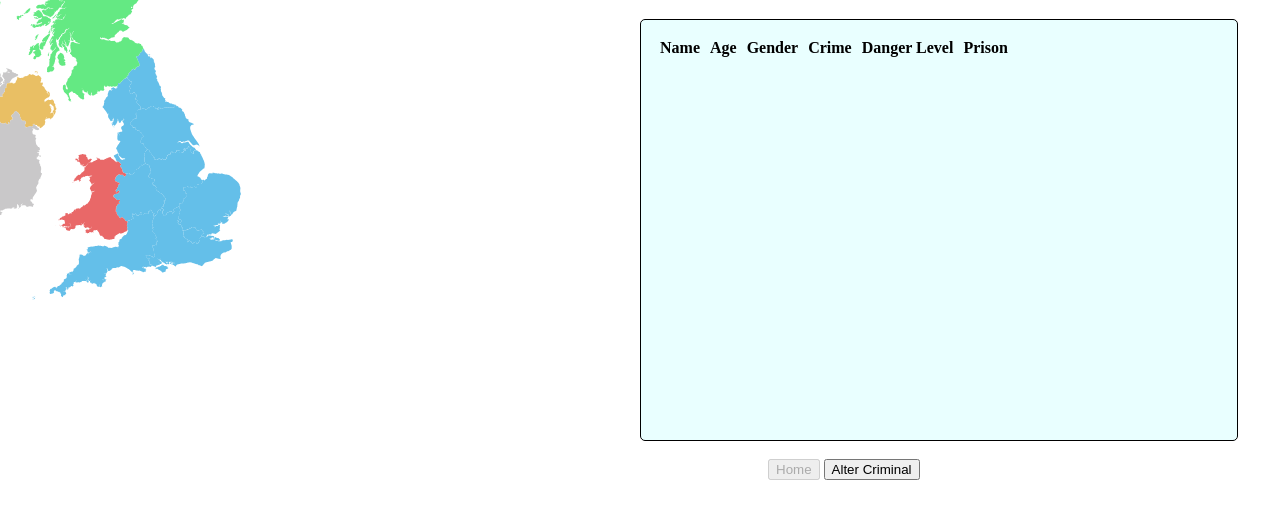
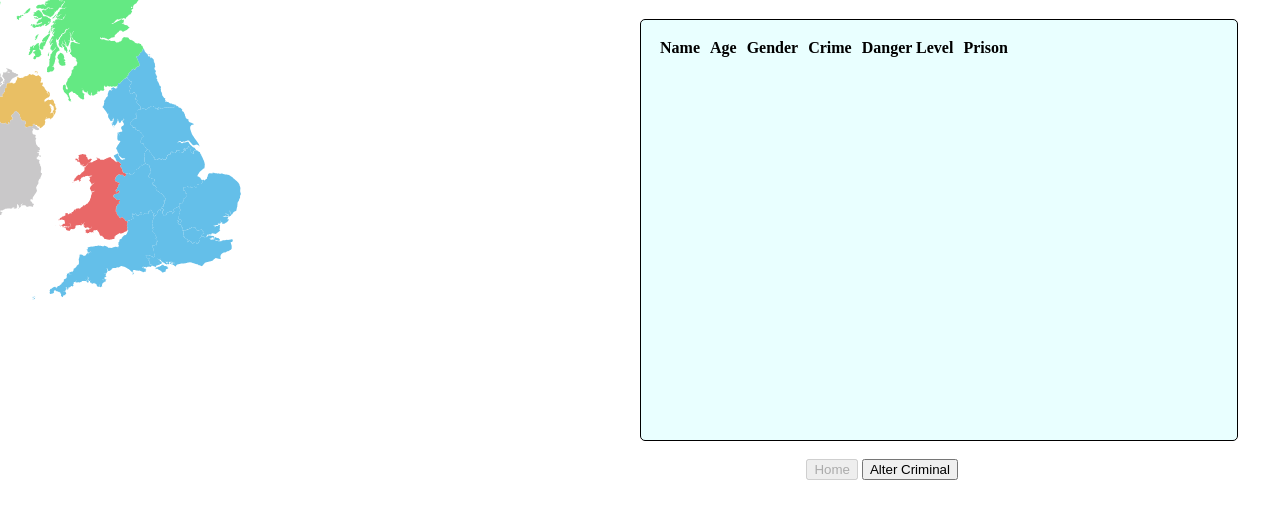
Before and after one commit to ShizuR/All-In, a website with bundled scripts: page siteContent/pages/third.html in a window 1280 px wide. Shown: the part 141-660 px from the top of the page. Built offline with nearby package versions, Linux system fonts and the light colour scheme; no server answers.

Commit message:
adjusted btnGroup css

```diff
--- a/siteContent/pages/cssFiles/thirdCSS.css
+++ b/siteContent/pages/cssFiles/thirdCSS.css
@@ -66,7 +66,7 @@ body {
 
 #btnGroup {
     position: absolute;
-    left: 60%;
+    left: 63%;
     top: 75%;
 }
 
```
